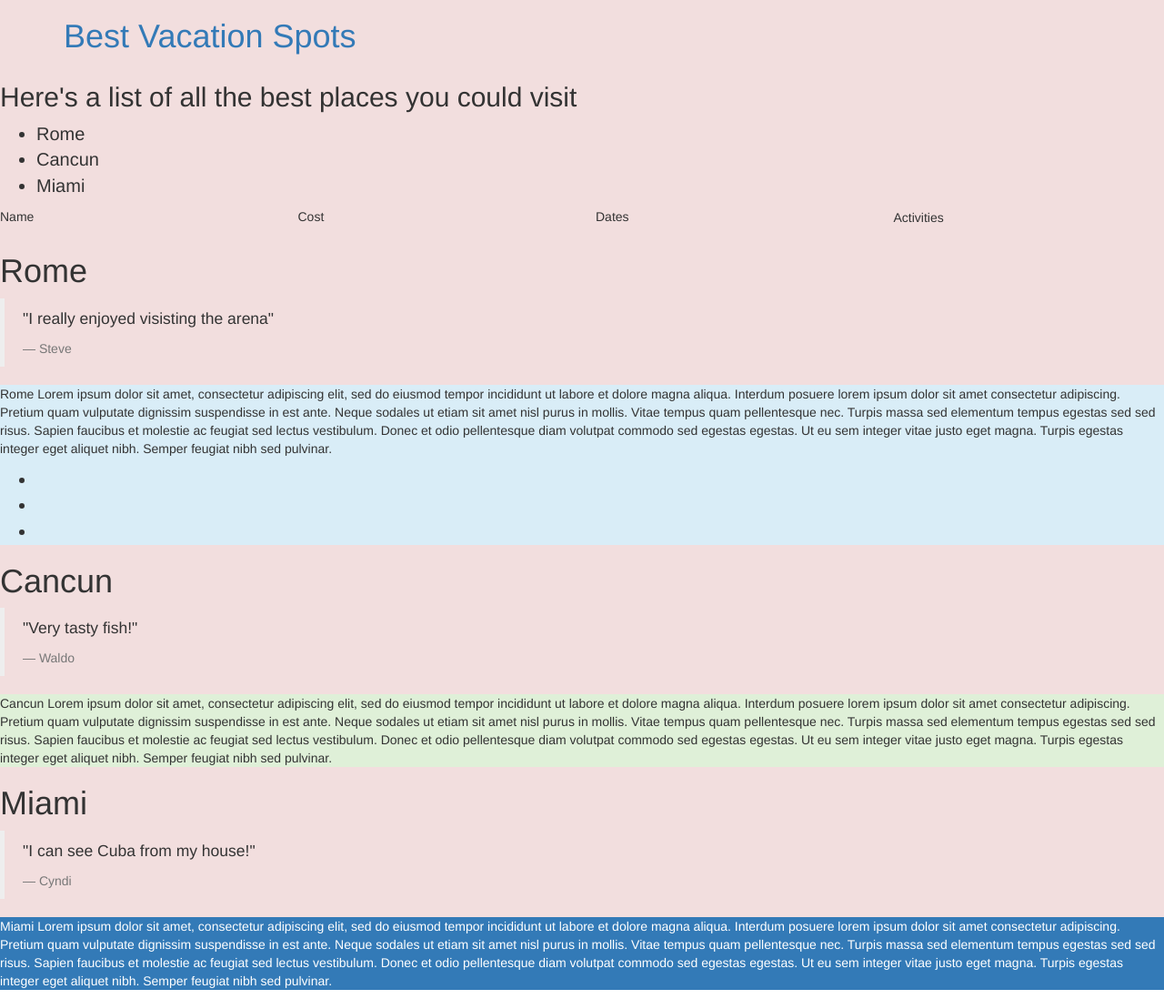
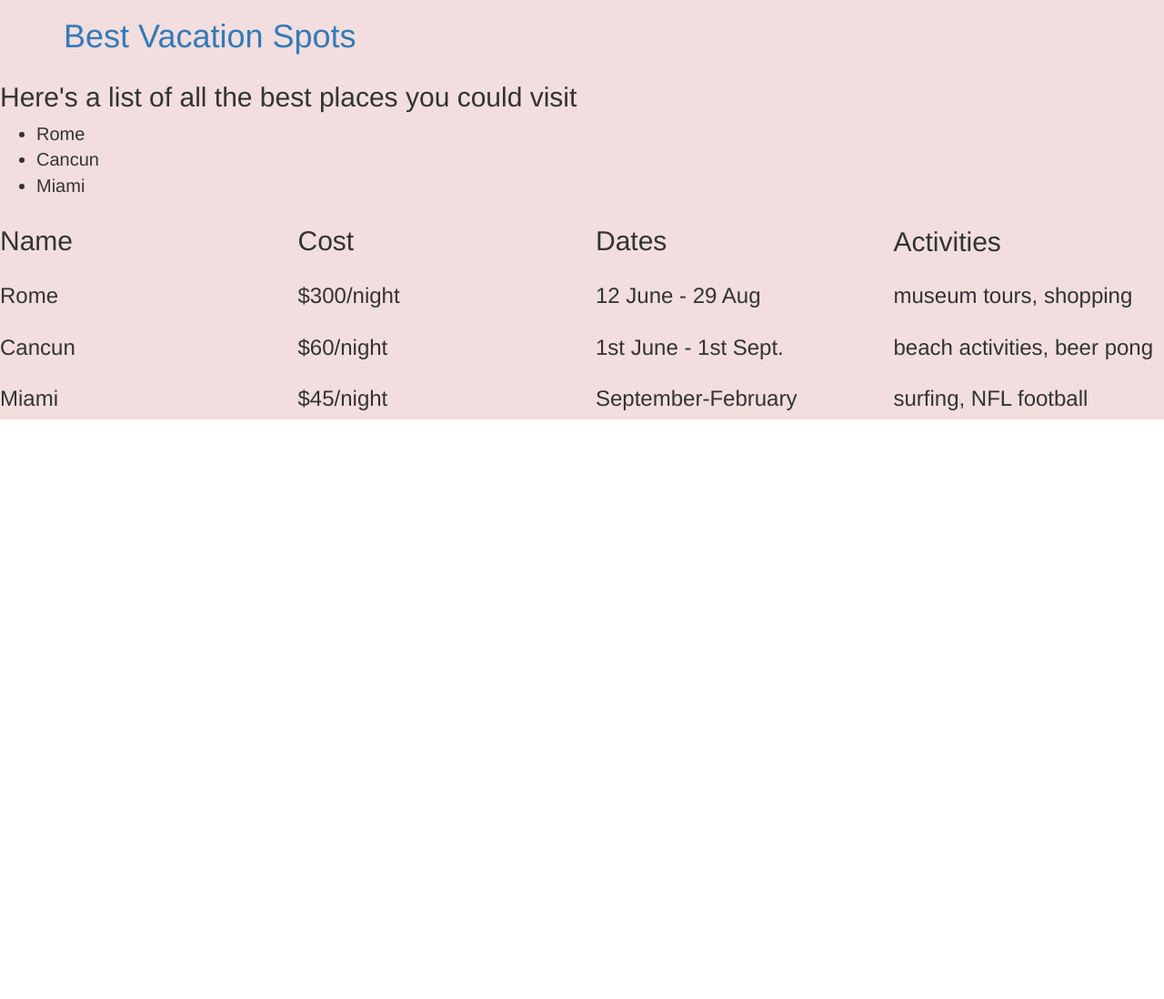
Before and after one commit to mashachicken/vacation, a plain HTML site: page index.html in a window 1280 px wide. Shown: the whole page at 91% size. After the commit the page ends 800 px from the top, so only its background shows below. Drawn offline with Linux system fonts and the light colour scheme.

Commit message:
add grid elements for vacation packages

```diff
--- a/index.html
+++ b/index.html
@@ -25,71 +25,70 @@
 
       <div class="row">
         <div class="col-lg-3">
-          <p>Name</p>
+          <h2>Name</h2>
         </div>
           <div class="col-lg-3">
-            <p>Cost</p>
+            <h2>Cost</h2>
           </div>
           <div class="col-lg-3">
-            <p>Dates</p>
+            <h2>Dates</h2>
           </div>
           <div class="col-lg-3">
           </div>
           <div class="col-lg-3">
-            Activities
+            <h2>Activities</h2>
           </div>
         </div>
 
-        <h1>Rome</h1>
-        <blockquote>
-          <p>
-            "I really enjoyed visisting the arena"
-          </p>
-            <footer>Steve</footer>
 
-        </blockquote>
-
-      <div class="bg-info">
-      <p>
-        Rome Lorem ipsum dolor sit amet, consectetur adipiscing elit, sed do eiusmod tempor incididunt ut labore et dolore magna aliqua. Interdum posuere lorem ipsum dolor sit amet consectetur adipiscing. Pretium quam vulputate dignissim suspendisse in est ante. Neque sodales ut etiam sit amet nisl purus in mollis. Vitae tempus quam pellentesque nec. Turpis massa sed elementum tempus egestas sed sed risus. Sapien faucibus et molestie ac feugiat sed lectus vestibulum. Donec et odio pellentesque diam volutpat commodo sed egestas egestas. Ut eu sem integer vitae justo eget magna. Turpis egestas integer eget aliquet nibh. Semper feugiat nibh sed pulvinar.
-      </p>
-      <ul>
-        <li></li>
-        <li></li>
-        <li></li>
-      </div>
+        <div class="row">
+          <div class="col-lg-3">
+            <h3>Rome</h3>
+          </div>
+          <div class="col-lg-3">
+            <h3>$300/night</h3>
+          </div>
+          <div class="col-lg-3">
+            <h3>12 June - 29 Aug </h3>
+          </div>
+          <div class="col-lg-3">
+            <h3>museum tours, shopping</h3>
+          </div>
+        </div>
 
 
-
-        <h1>Cancun</h1>
-        <blockquote>
-          <p>"Very tasty fish!"</p>
-          <footer>Waldo</footer>
-        </blockquote>
-
-      <div class="bg-success">
-      <p>
-        Cancun Lorem ipsum dolor sit amet, consectetur adipiscing elit, sed do eiusmod tempor incididunt ut labore et dolore magna aliqua. Interdum posuere lorem ipsum dolor sit amet consectetur adipiscing. Pretium quam vulputate dignissim suspendisse in est ante. Neque sodales ut etiam sit amet nisl purus in mollis. Vitae tempus quam pellentesque nec. Turpis massa sed elementum tempus egestas sed sed risus. Sapien faucibus et molestie ac feugiat sed lectus vestibulum. Donec et odio pellentesque diam volutpat commodo sed egestas egestas. Ut eu sem integer vitae justo eget magna. Turpis egestas integer eget aliquet nibh. Semper feugiat nibh sed pulvinar.
-      </p>
-      </div>
+        <div class="row">
+          <div class="col-lg-3">
+            <h3>Cancun</h3>
+          </div>
+          <div class="col-lg-3">
+            <h3>$60/night</h3>
+          </div>
+          <div class="col-lg-3">
+            <h3>1st June - 1st Sept. </h3>
+          </div>
+          <div class="col-lg-3">
+            <h3>beach activities, beer pong</h3>
+          </div>
+        </div>
 
 
-        <h1>Miami</h1>
-        <blockquote>
-          <p>
-            "I can see Cuba from my house!"
-          </p>
-            <footer>Cyndi</footer>
-
-        </blockquote>
+        <div class="row">
+          <div class="col-lg-3">
+            <h3>Miami</h3>
+          </div>
+          <div class="col-lg-3">
+            <h3>$45/night</h3>
+          </div>
+          <div class="col-lg-3">
+            <h3>September-February </h3>
+          </div>
+          <div class="col-lg-3">
+            <h3>surfing, NFL football</h3>
+          </div>
+        </div>
 
 
-
-      <div class="bg-primary ">
-      <p>
-        Miami Lorem ipsum dolor sit amet, consectetur adipiscing elit, sed do eiusmod tempor incididunt ut labore et dolore magna aliqua. Interdum posuere lorem ipsum dolor sit amet consectetur adipiscing. Pretium quam vulputate dignissim suspendisse in est ante. Neque sodales ut etiam sit amet nisl purus in mollis. Vitae tempus quam pellentesque nec. Turpis massa sed elementum tempus egestas sed sed risus. Sapien faucibus et molestie ac feugiat sed lectus vestibulum. Donec et odio pellentesque diam volutpat commodo sed egestas egestas. Ut eu sem integer vitae justo eget magna. Turpis egestas integer eget aliquet nibh. Semper feugiat nibh sed pulvinar.
-      </p>
-      </div>
 
 
 
```
